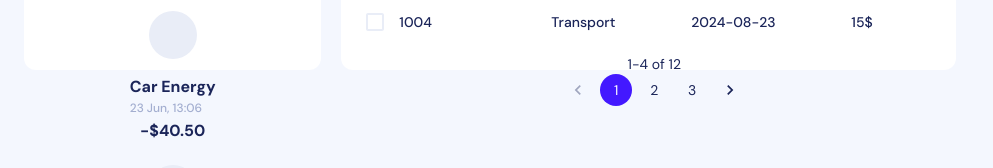
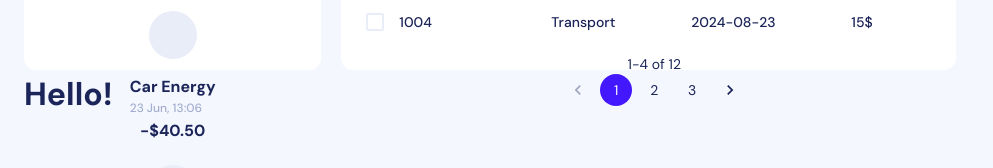
Before and after one commit to themewagon/venus, a React (Vite) app: page / in a window 1280 px wide. Shown: the part 2180-2348 px from the top of the page, without its empty margins (0-993 px from the left). Built offline with nearby package versions, Linux system fonts and the light colour scheme; some icons are missing.

Commit message:
footer component created

```diff
--- /dev/null
+++ b/src/layouts/main-layout/footer/index.tsx
@@ -0,0 +1,9 @@
+const Footer = () => {
+  return (
+    <div>
+      <h1>Hello!</h1>
+    </div>
+  );
+};
+
+export default Footer;
--- a/src/layouts/main-layout/index.tsx
+++ b/src/layouts/main-layout/index.tsx
@@ -2,6 +2,7 @@ import { useState, PropsWithChildren } from 'react';
 import Stack from '@mui/material/Stack';
 import Sidebar from 'layouts/main-layout/sidebar';
 import Topbar from 'layouts/main-layout/topbar';
+import Footer from './footer';
 
 const MainLayout = ({ children }: PropsWithChildren) => {
   const [mobileOpen, setMobileOpen] = useState(false);
@@ -19,6 +20,7 @@ const MainLayout = ({ children }: PropsWithChildren) => {
       >
         <Topbar isClosing={isClosing} mobileOpen={mobileOpen} setMobileOpen={setMobileOpen} />
         {children}
+        <Footer/>
       </Stack>
     </Stack>
   );
```
